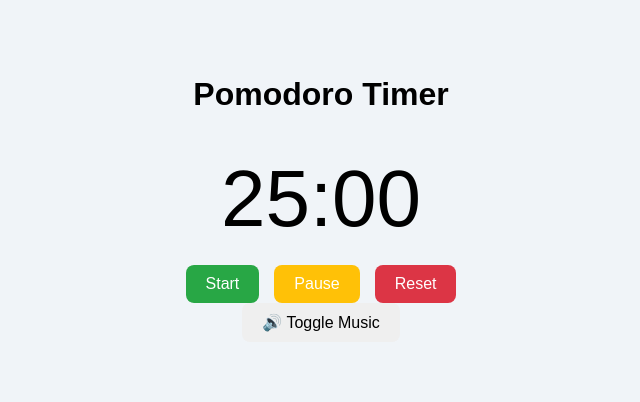
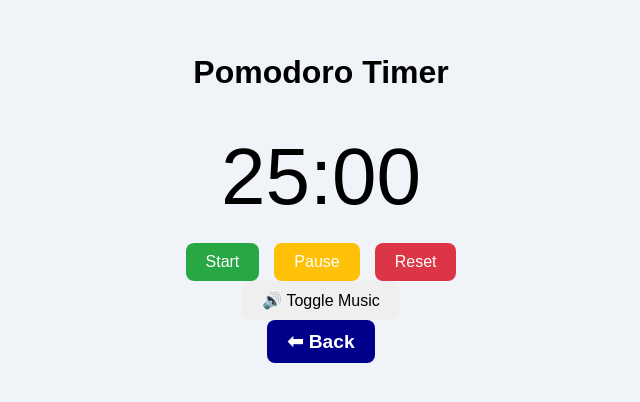
Before and after one commit to nygmark/ReviewHub, a plain HTML site: page pomodoro/timerwithbgm.html in a window 1280 px wide. Shown: the part 202-604 px from the top of the page, without its empty margins (319-959 px from the left). Drawn offline with Linux system fonts and the light colour scheme.

Commit message:
Update timerwithbgm.html

```diff
--- a/pomodoro/timerwithbgm.html
+++ b/pomodoro/timerwithbgm.html
@@ -113,6 +113,30 @@ function toggleMusic() {
 
     updateDisplay(); // Initial display
   </script>
+<div class="buttons">
+  <a href="pomodoror.html" class="back-button">⬅ Back</a>
+</div>
+
+<style>
+.back-button {
+    display: inline-block;
+    background-color: darkblue;
+    color: white;
+    font-size: 1.2rem;
+    font-weight: bold;
+    text-decoration: none;
+    padding: 10px 20px;
+    border-radius: 8px;
+    text-align: center;
+    transition: background-color 0.2s, transform 0.2s;
+}
+
+/* Click animation */
+.back-button:active {
+    transform: scale(0.95);
+    background-color: navy;
+}
+</style>
 
 </body>
 </html>
```
